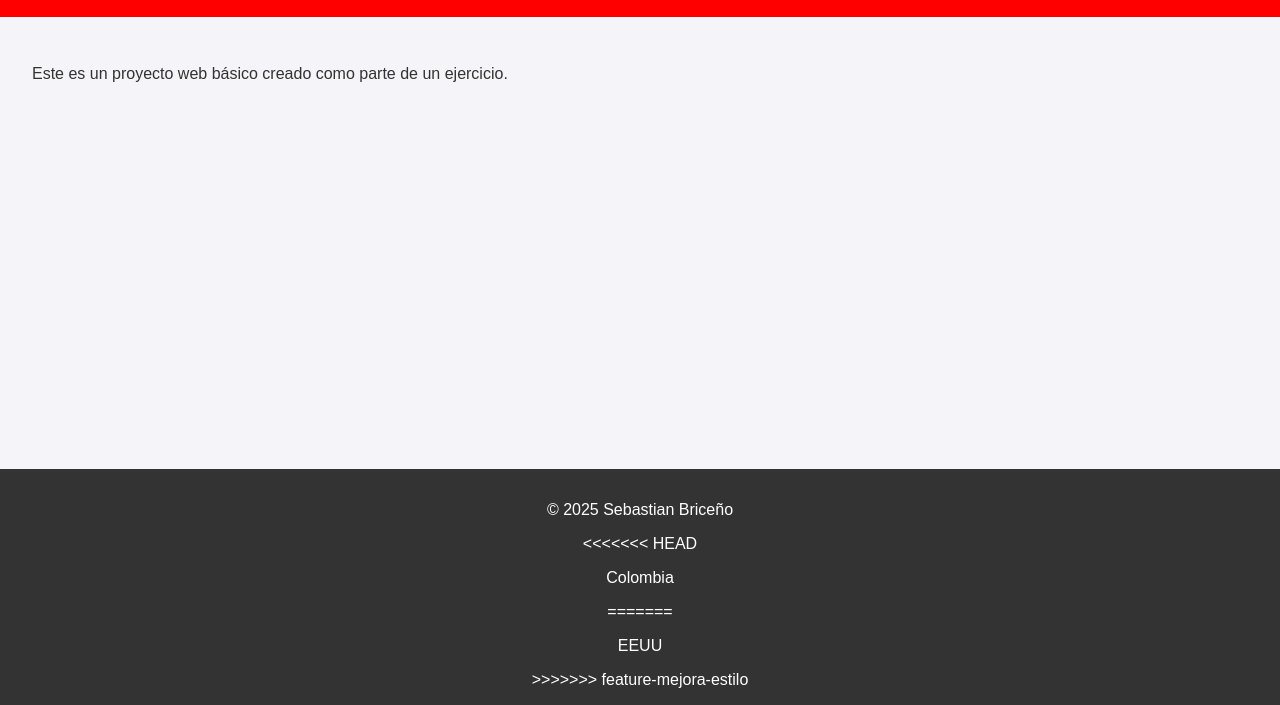
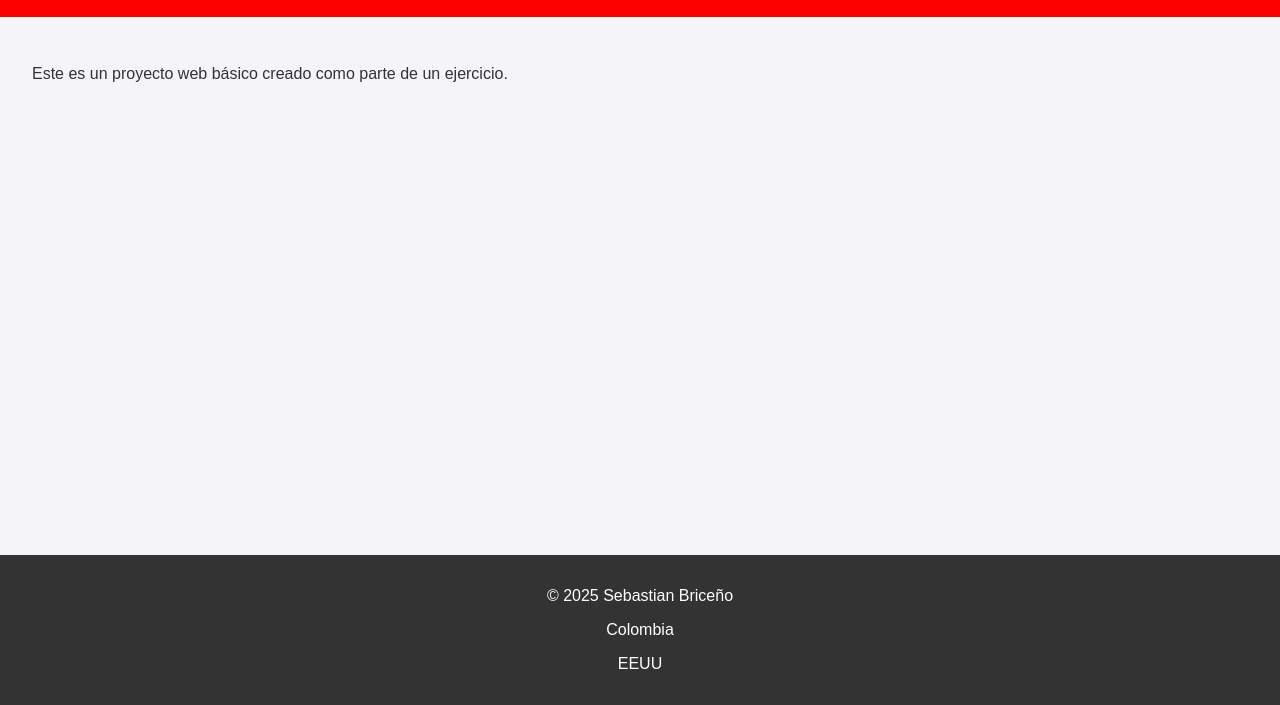
Before and after one commit to sebbastiian/Proyecto-Web-Ejemplo, a plain HTML site: page index.html in a window 1280 px wide. Shown: the part 95-800 px from the top of the page. Drawn offline with Linux system fonts and the light colour scheme.

Commit message:
Prueba conflicto 4 resuelto

```diff
--- a/index.html
+++ b/index.html
@@ -1,11 +1,13 @@
 <!DOCTYPE html>
 <html lang="es">
+
 <head>
     <meta charset="UTF-8">
     <meta name="viewport" content="width=device-width, initial-scale=1.0">
     <title>Mi Proyecto Web</title>
     <link rel="stylesheet" href="styles.css">
 </head>
+
 <body>
     <header>
         <h1>Bienvenido a mi Proyecto Web</h1>
@@ -15,12 +17,10 @@
     </main>
     <footer>
         <p>&copy; 2025 Sebastian Briceño</p>
-<<<<<<< HEAD
         <p>Colombia</p>
 
-=======
         <p>EEUU</p>
->>>>>>> feature-mejora-estilo
     </footer>
 </body>
+
 </html>
```
